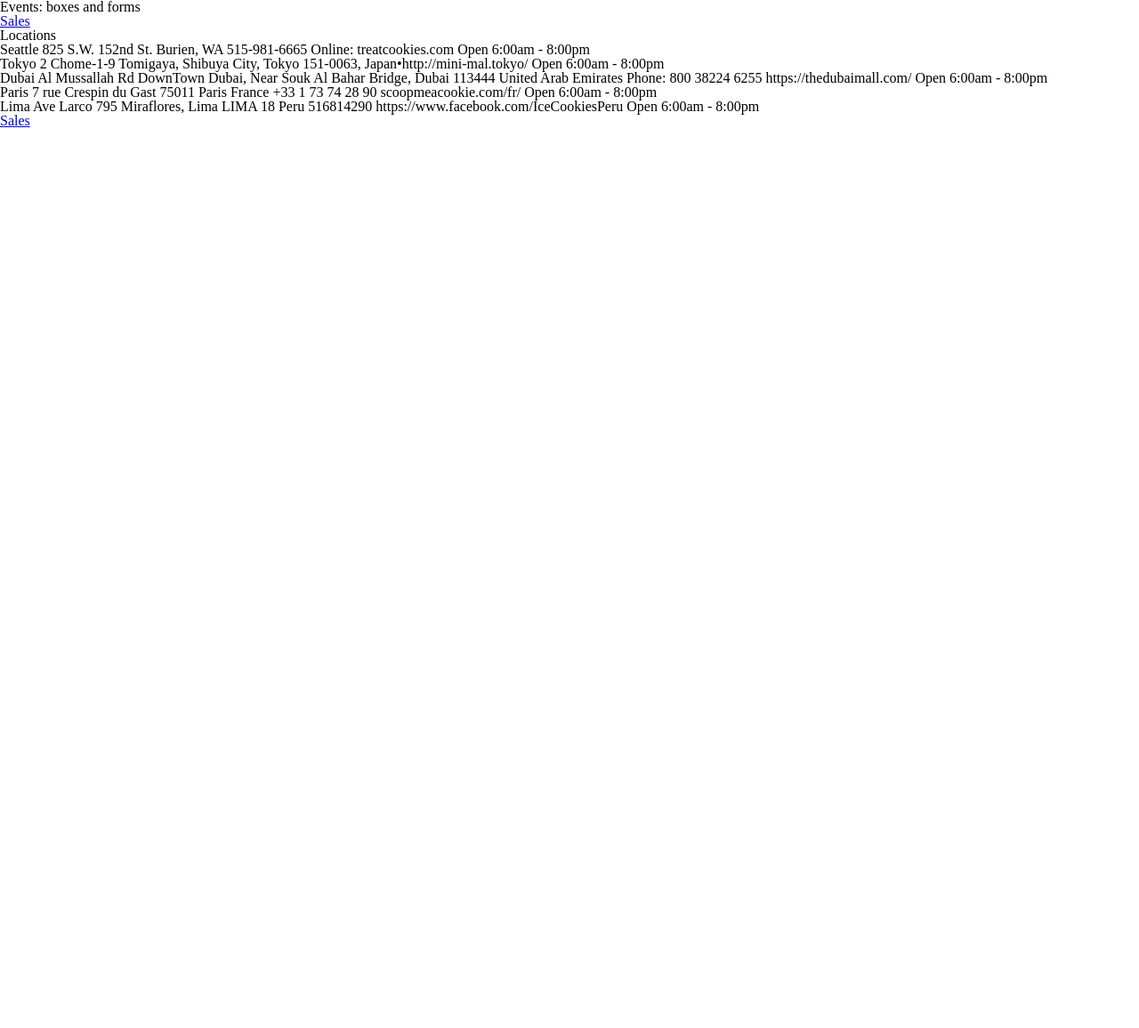
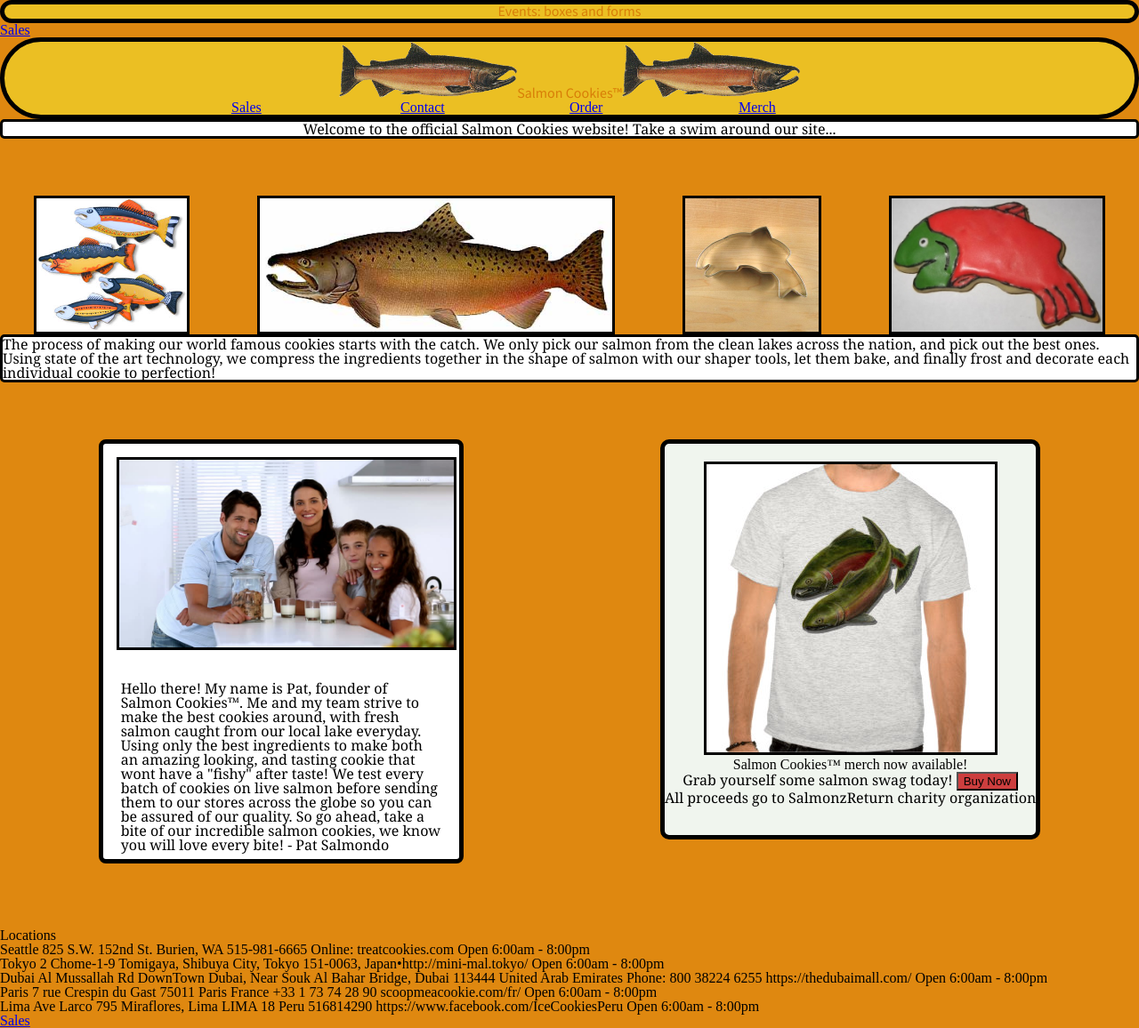
Before and after one commit to CreatorDave/cookie-stand, a plain HTML site: page index.html in a window 1280 px wide. Shown: the whole page at 89% size. Before the commit the page ends 800 px from the top, so only its background shows below. Drawn offline with nearby package versions, Linux system fonts and the light colour scheme.

Commit message:
received help from Brenden

```diff
--- a/css/style.css
+++ b/css/style.css
@@ -1,3 +1,161 @@
-td {
-    border: 20px;
-}
+  table,
+  th,
+  td {
+      border: 1px solid;
+      width: 100%;
+      color: black;
+      background-color: rgb(255, 255, 255);
+      margin-top: 15px;
+      margin-bottom: 30px;
+      font-family: Arial, Helvetica, sans-serif;
+      display: flex;
+  }
+
+
+  header {
+      background-color: rgb(235, 191, 35);
+      border-radius: 50px;
+      border: 5px solid black;
+  }
+
+  h1 {
+      text-align: center;
+      color: rgb(216, 126, 8);
+      font-family: 'Source Sans 3', sans-serif;
+
+  }
+
+  header img {
+      width: 200px;
+
+  }
+
+  header ul {
+      display: flex;
+      justify-content: center;
+  }
+
+  header li {
+      width: 190px;
+      display: flex
+  }
+
+  body {
+      background-color: rgb(223, 136, 16);
+  }
+
+  .greeting {
+      background-color: white;
+      border: 3px solid black;
+      border-radius: 5px;
+      display: flex;
+      justify-content: center;
+  }
+
+  #four-images {
+      display: flex;
+      padding-top: 5%;
+      justify-content: space-around
+  }
+
+  #four-images img {
+      display: inline;
+      border: 3px solid black;
+      align-content: center;
+      height: 150px;
+  }
+
+  .pat {
+      flex-direction: column;
+      width: 400px;
+      background-color: white;
+      border: 5px solid black;
+      border-radius: 8px;
+      height: 85%;
+
+  }
+
+  .pat img {
+      display: flex;
+      align-items: center;
+      width: 200px;
+      margin: 15px;
+      width: 94%;
+      border: 3px solid black;
+  }
+
+  .pat p {
+      padding: 20px
+  }
+
+  .merch {
+      flex-direction: column;
+      width: fit-content;
+      border: 5px solid black;
+      border-radius: 10px;
+      text-align: center;
+      align-items: flex-end;
+      background-color: rgb(240, 245, 238);
+      height: 80%;
+
+  }
+
+  .merch img {
+      margin-top: 20px;
+      border: 3px solid black;
+
+  }
+
+  #images {
+      display: flex;
+      padding-top: 5%;
+      justify-content: space-around;
+      height: 550px
+  }
+
+  button {
+      background-color: rgb(205, 62, 62);
+  }
+
+  button:hover {
+      color: white;
+      background-color: rgb(72, 4, 210);
+      transition: 100ms;
+  }
+
+
+  .locations {
+      display: flex;
+      justify-content: center;
+  }
+
+  * p {
+      font-family: Georgia, 'Times New Roman', Times, serif
+  }
+
+
+  #form fieldset {
+      display: flex;
+      flex-direction: row;
+      justify-content: space-between;
+      align-items: center;
+      height: fit-content;
+      width: fit-content;
+      margin-left: 150px;
+      font-family: Georgia, 'Times New Roman', Times, serif;
+      background-color: rgb(183, 219, 6);
+  }
+
+  #form button {
+      width: 60px;
+      height: 60px;
+      display: flex;
+      align-items: center;
+  }
+
+
+  #form button:hover {
+      color: white;
+      background-color: black;
+      transition: 1s;
+  }
--- a/index.html
+++ b/index.html
@@ -14,6 +14,56 @@
     </header>
     <main>
     <a href="sales.html">Sales</a>
+      <header>
+    <h1><img class="salmon" src="img/salmon.png" alt="Salmon used for salmon cookies">Salmon Cookies™<img class="salmon"
+        src="img/salmon.png" alt="Salmon used for salmon cookies"></h1>
+    <nav>
+
+      <ul class="navLinks">
+        <li><a href="sales.html">Sales</a></li>
+        <li><a href="#">Contact</a></li>
+        <li><a href="#">Order</a></li>
+        <li><a href="https://www.youtube.com/watch?v=dQw4w9WgXcQ">Merch</a></li>
+      </ul>
+    </nav>
+    <link rel="preconnect" href="https://fonts.googleapis.com">
+    <link rel="preconnect" href="https://fonts.gstatic.com" crossorigin>
+    <link href="https://fonts.googleapis.com/css2?family=Source+Sans+3:ital,wght@0,400;1,500&display=swap" rel="stylesheet">
+  </header>
+
+  <main>
+    <p class="greeting">Welcome to the official Salmon Cookies website! Take a swim around our site...</p>
+
+    <section id="four-images">
+      <img src="img/fish.jpg" alt="four multicolor fish">
+      <img src="img/chinook.jpg" alt="chinook salmon">
+      <img src="img/cutter.jpeg" alt="cookie cutter used to make salmon cookies">
+      <img src="img/frosted-cookie.jpg" alt="frosted salmon cookie">
+
+
+    </section>
+
+    <p class="greeting">The process of making our world famous cookies starts with the catch. We only pick our salmon from the clean lakes across the nation, and pick out the best ones. Using state of the art technology, we compress the ingredients together in the shape of salmon with our shaper tools, let them bake, and finally frost and decorate each individual cookie to perfection!</p>
+
+  <section id="images">
+
+    <article class="pat">
+      <img src="img/family.jpg" alt="Pat and his family">
+      <p>Hello there! My name is Pat, founder of Salmon Cookies™. Me and my team strive to make the best cookies around,
+        with fresh salmon caught from our local lake everyday. Using only the best ingredients to make both an amazing
+        looking, and tasting cookie that wont have a "fishy" after taste! We test every batch of cookies on live salmon
+        before sending them to our stores across the globe so you can be assured of our quality. So go ahead, take a
+        bite of our incredible salmon cookies, we know you will love every bite! - Pat Salmondo </p>
+    </article>
+
+    <div class="merch">
+      <img src="img/shirt.jpg" alt="Salmon cookies merchandise t-shirt">
+      <h4>Salmon Cookies™ merch now available!</h4>
+      <p>Grab yourself some salmon swag today! <button>Buy Now</button></p>
+      <p>All proceeds go to SalmonzReturn charity organization</p>
+    </div>
+  </section>
+
     <section>
         <h2>Locations</h2>
         <ul>
```
Also changed, not shown: 1 other file.
